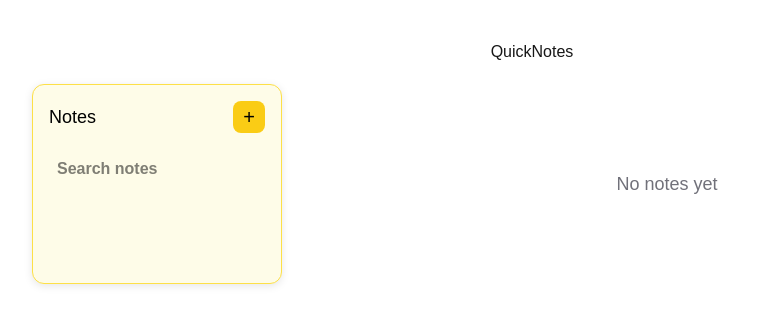
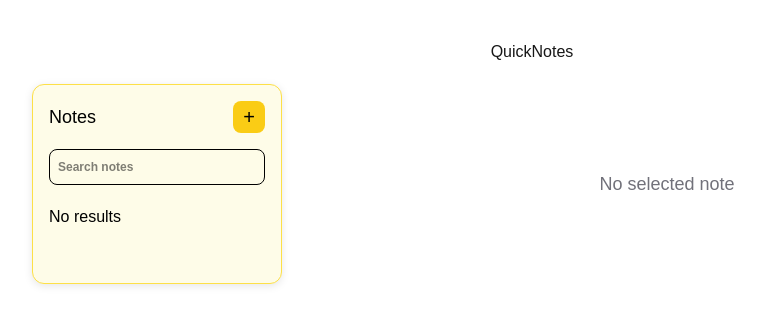
Before and after one commit to lucastoll/quicknotes, a Next.js app: page / in a window 1280 px wide. Shown: the top 324 px of the page, without its empty margins (108-873 px from the left). Built offline with nearby package versions, Linux system fonts and the light colour scheme.

Commit message:
feat: empty states & auto deselect

```diff
--- a/app/components/Note.tsx
+++ b/app/components/Note.tsx
@@ -18,7 +18,7 @@
           fontSize: '18px',
         }}
       >
-        No notes yet
+        No selected note
       </div>
     );
 
--- a/app/components/Sidebar.tsx
+++ b/app/components/Sidebar.tsx
@@ -1,6 +1,6 @@
 'use client';
 
-import { useState } from 'react';
+import { useEffect, useState } from 'react';
 import { NoteData, useNotes } from '../context/NotesContext';
 
 export default function Sidebar() {
@@ -9,6 +9,10 @@
   const [filteredNotes, setFilteredNotes] = useState<NoteData[]>(notes);
   const [input, setInput] = useState<string>('');
 
+  useEffect(() => {
+    setFilteredNotes(notes);
+  }, [notes]);
+
   function handleNotesFilter(notes: NoteData[], value: string) {
     setInput(value);
 
@@ -16,13 +20,17 @@
       setFilteredNotes(notes);
     }
 
-    const filterNotes = notes?.filter(
+    const filter = notes?.filter(
       (element: NoteData) =>
         element?.content?.toLowerCase().includes(value.toLowerCase()) ||
         element?.title?.toLowerCase().includes(value.toLowerCase()),
     );
 
-    setFilteredNotes(filterNotes);
+    if (selectedNote && !filter.includes(selectedNote)) {
+      selectNote('');
+    }
+
+    setFilteredNotes(filter);
   }
 
   return (
@@ -75,14 +83,17 @@
           style={{
             width: '100%',
             padding: '8px',
-            fontSize: '16px',
+            fontSize: '12px',
             fontWeight: 'bold',
             color: '#000000',
             fontFamily: 'inherit',
             marginBottom: '12px',
+            border: '1px solid #000000',
+            borderRadius: '8px',
           }}
         />
-        {filteredNotes.map((note) => (
+        {filteredNotes.length ? (
+          filteredNotes.map((note) => (
             <div
               key={note.id}
               onClick={() => selectNote(note.id)}
@@ -97,8 +108,8 @@
                   note.id === selectedNote?.id ? '#fde047' : 'transparent',
                 border:
                   note.id === selectedNote?.id
-                  ? '1px solid #eab308'
-                  : '1px solid transparent',
+                    ? '1px solid #000000'
+                    : '1px solid #eab308',
               }}
             >
               <div
@@ -133,6 +144,7 @@
               <button
                 onClick={(e) => {
                   e.stopPropagation();
+                  setInput('');
                   deleteNote(note.id);
                 }}
                 style={{
@@ -149,7 +161,16 @@
                 ✕
               </button>
             </div>
-        ))}
+          ))
+        ) : (
+          <span
+            style={{
+              color: 'black',
+            }}
+          >
+            No results
+          </span>
+        )}
       </div>
     </div>
   );
```
Lines whose indentation alone changed are shown as unchanged.
